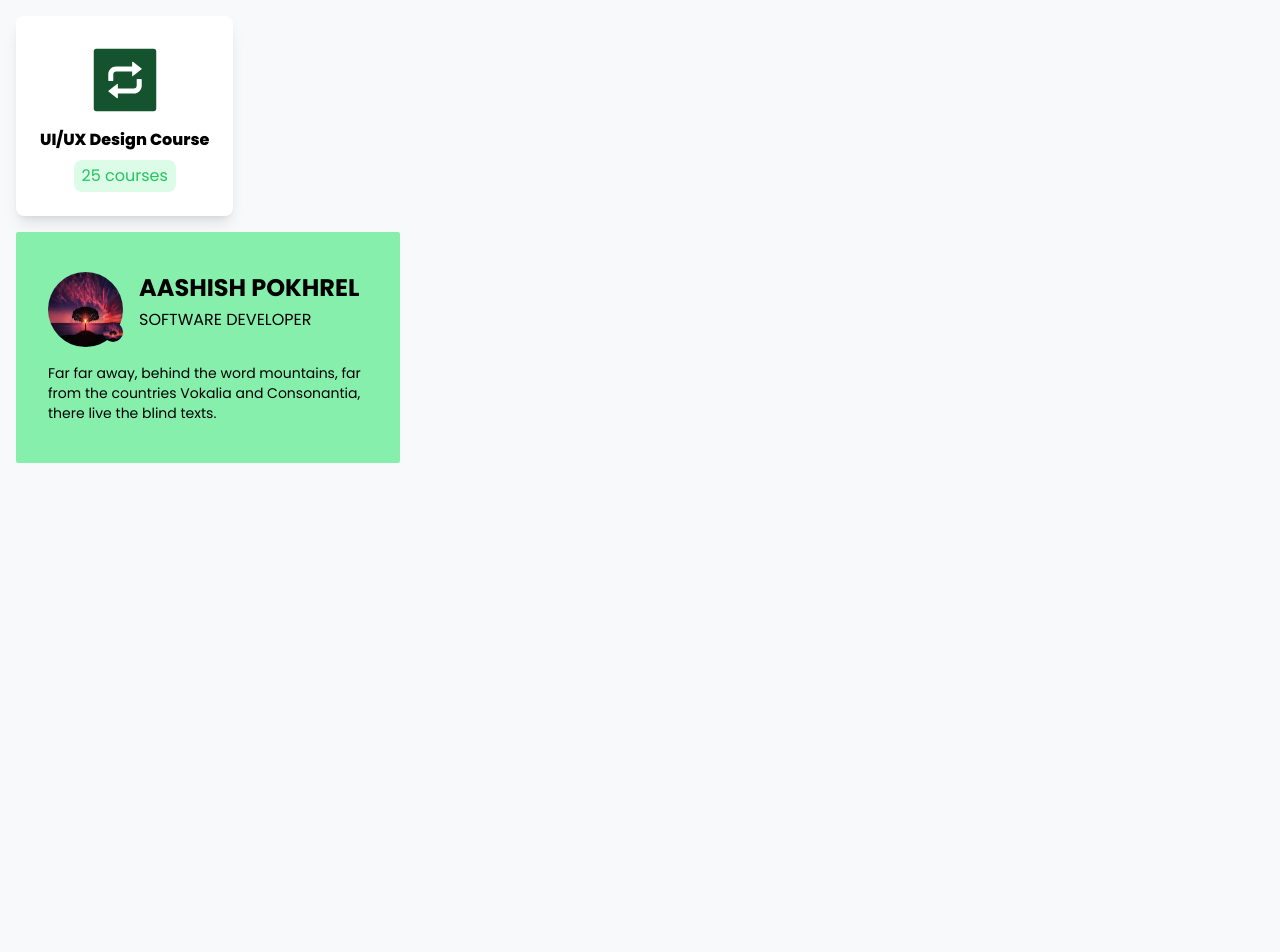
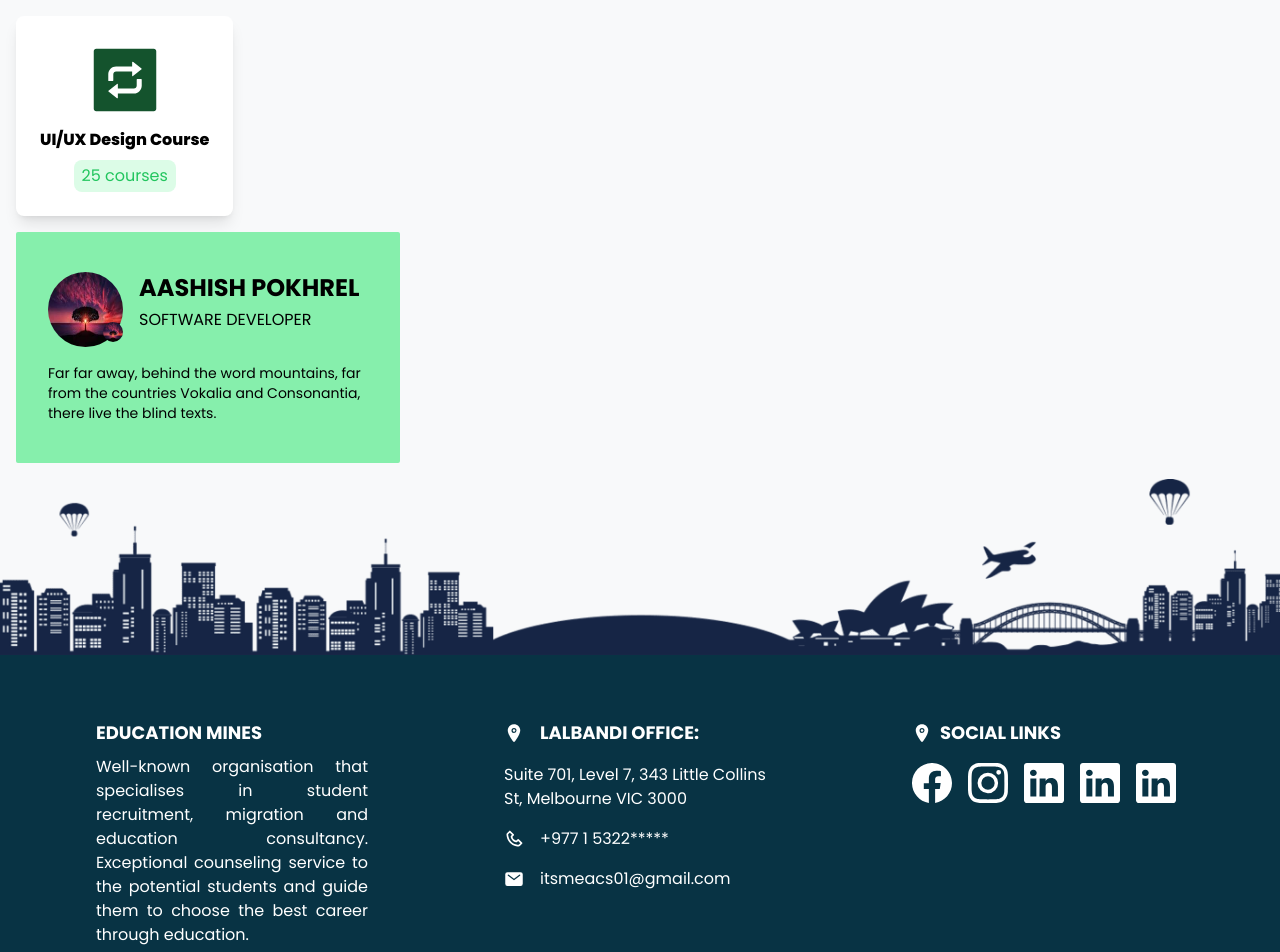
Before and after one commit to shyamkhadka47/edumines, a Next.js app: page /demo in a window 1280 px wide. Shown: the top 952 px of the page. Before the commit the page ends 800 px from the top, so only its background shows below. Built offline with nearby package versions, Linux system fonts and the light colour scheme.

Commit message:
ADD: components

```diff
--- a/src/app/demo/page.jsx
+++ b/src/app/demo/page.jsx
@@ -1,3 +1,4 @@
+import Footer from '@/components/Footer';
 import IconCard from '@/components/IconCard';
 import TestimonialCard from '@/components/TestimonialCard';
 import React from 'react';
@@ -5,6 +6,7 @@ import { AiFillInteraction } from 'react-icons/ai';
 
 const page = () => {
   return (
+    <>
       <div className=" grid p-4 gap-4">
         <IconCard
           icon={<AiFillInteraction size={80} />}
@@ -24,6 +26,8 @@ const page = () => {
           description="Far far away, behind the word mountains, far from the countries Vokalia and Consonantia, there live the blind texts."
         />
       </div>
+      <Footer />
+    </>
   );
 };
 
--- /dev/null
+++ b/src/components/Footer.jsx
@@ -0,0 +1,82 @@
+import Image from 'next/image';
+import React from 'react';
+import { BiPhone } from 'react-icons/bi';
+import { BsFacebook, BsInstagram, BsLinkedin } from 'react-icons/bs';
+import { IoLocation, IoMail } from 'react-icons/io5';
+
+const Footer = () => {
+  return (
+    <div className="flex flex-col text-white">
+      <div className="w-full relative h-44 object-cover">
+        <Image
+          src={'/footer-top.png'}
+          alt="footer image"
+          fill
+          draggable={false}
+        />
+      </div>
+      <div className="flex gap-14 justify-between bg-cyan-950 md:flex-row flex-col py-16 px-24 ">
+        <div className="flex flex-col items-center md:items-start gap-2 w-full md:w-1/4">
+          <span className="font-bold uppercase text-lg">Education Mines</span>
+          <p className="text-justify">
+            Well-known organisation that specialises in student recruitment,
+            migration and education consultancy. Exceptional counseling service
+            to the potential students and guide them to choose the best career
+            through education.
+          </p>
+        </div>
+        <div className="flex flex-col items-center md:items-start gap-4 w-full md:w-1/4">
+          <div className="flex items-center gap-4">
+            <span>
+              <IoLocation size={20} />
+            </span>
+            <h1 className="whitespace-nowrap font-bold uppercase text-lg">
+              Lalbandi Office:
+            </h1>
+          </div>
+          <div className="flex">
+            <span>
+              Suite 701, Level 7, 343 Little Collins St, Melbourne VIC 3000
+            </span>
+          </div>
+          <div className="flex items-center gap-4">
+            <span>
+              <BiPhone size={20} />
+            </span>
+            <span>+977 1 5322*****</span>
+          </div>
+          <div className="flex items-center gap-4">
+            <span>
+              <IoMail size={20} />
+            </span>
+            <span>itsmeacs01@gmail.com</span>
+          </div>
+        </div>
+        <div className="flex flex-col items-center md:items-start gap-4 w-full md:w-1/4">
+          <div className="flex items-center gap-2">
+            <span>
+              <IoLocation size={20} />
+            </span>
+            <h1 className="whitespace-nowrap font-bold uppercase text-lg">
+              Social links
+            </h1>
+          </div>
+          <div className="flex gap-4">
+            <BsFacebook size={40} />
+            <BsInstagram size={40} />
+            <BsLinkedin size={40} />
+            <BsLinkedin size={40} />
+            <BsLinkedin size={40} />
+          </div>
+        </div>
+      </div>
+      <div className="flex items-center bg-cyan-950 gap-4 pb-20 justify-center">
+        <span className="h-[2px]  bg-white w-1/3"></span>
+        <span className=" text-center">{`© Education Mines ${new Date().getFullYear()} All Rights Reserved ©`}</span>
+        <span className="h-[2px] bg-white w-1/3"></span>
+      </div>
+    </div>
+  );
+};
+
+export default Footer;
```
Lines whose indentation alone changed are shown as unchanged.
